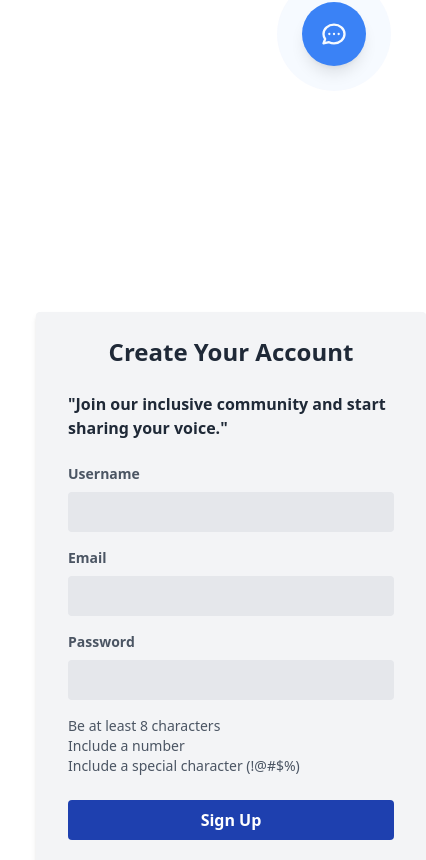
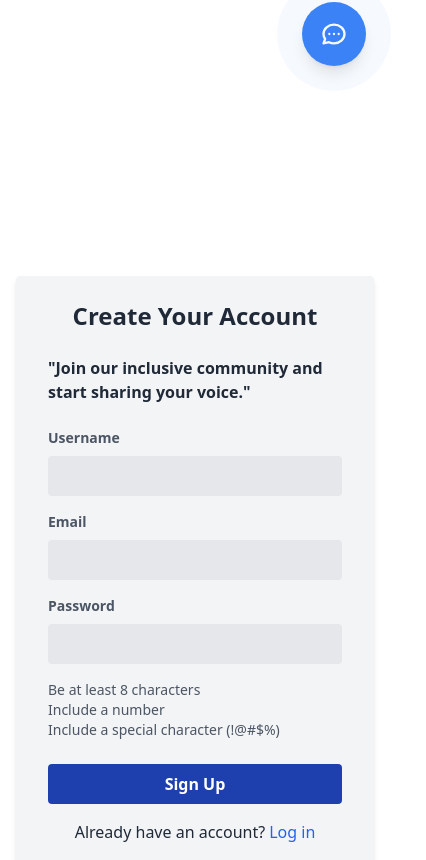
Before and after one commit to ashbel747/module-3-assessment, a React (Vite) app in the folder client/: page / in a window 390 px wide. Shown: the part 754-1614 px from the top of the page, 426 px wide, since content can reach past the window. Built offline with nearby package versions, Linux system fonts and the light colour scheme; no server answers.

Commit message:
Refactor: Fix the responsive design of the signup form

```diff
--- a/client/src/App.jsx
+++ b/client/src/App.jsx
@@ -5,6 +5,7 @@
 import BlogFeed from './pages/BlogFeed';
 import Accessibility from './components/Accesibility-section';
 import ChatbotButton from './components/ChatbotButton';
+import Footer from './components/Footer';
 import { useSidebar } from './context/SidebarContext';
 import { Outlet } from 'react-router-dom';
 
@@ -12,7 +13,7 @@
   const { isSidebarOpen } = useSidebar();
 
   return (
-    <div>
+    <div className='overflow-hidden'>
       <Sidebar />
       <div className="flex-1 min-h-screen">
         <Navbar />
@@ -22,6 +23,7 @@
           <SignUp />
           <BlogFeed />
           <Accessibility />
+          <Footer />
         </main>
       </div>
       <ChatbotButton />
--- a/client/src/components/Accesibility-section.jsx
+++ b/client/src/components/Accesibility-section.jsx
@@ -25,7 +25,7 @@
                     Ultimately, accessible design is  human centered design. It<br/> challenges us to think beyond edge cases and embrace the full<br/> spectrum of user needs. By designing for inclusion, we create<br/> products that are more resilient, adaptable, and future proof.<br/> Accessibility isn't just about doing<br/> the right thing; it's about doing things right. And when we get<br/> it right, we build digital spaces where everyone belongs.
                 </p>
             </div>
-            <div className="border-blue-600 border-2 mt-5 mr-16">
+            <div className="border-blue-600 w-full  border-2 mt-5 mr-16">
                 <p className="mb-6 ml-2">Publication Date<br/><span className="text-blue-400">4/7/2025</span></p>
                 <p className="mb-6 ml-2">Category<br/><span className="text-blue-400">Design</span></p>
                 <p className="mb-6 ml-2">Reading time<br/><span className="text-blue-400">2 Hours</span></p>
--- /dev/null
+++ b/client/src/components/Footer.jsx
@@ -0,0 +1,12 @@
+
+export default function Footer() {
+
+  return (
+    <footer
+      id="footer"
+      className="bg-orange-100 dark:bg-gray-800 dark:text-white text-black p-8 mt-12"
+    >
+      <p className="text-center text-gray-500 mt-6 text-sm">©{new Date().getFullYear()} This Website was built with passion by INKSPIRE BLOGGING TEAM.</p>
+    </footer>
+  );
+}
--- a/client/src/pages/BlogFeed.jsx
+++ b/client/src/pages/BlogFeed.jsx
@@ -26,7 +26,7 @@
   return (
     <div className="max-w-6xl mx-auto bg-white dark:bg-gray-900 py-16">
       <h2 className='font-bold text-3xl m-20'>EXPLORE OUR FEED</h2>
-      <div className="grid sm:grid-cols-2 md:grid-cols-3 gap-6">
+      <div className="grid sm:grid-cols-2 md:grid-cols-3 gap-6 px-2">
         {posts.map(post => (
           <PostCard key={post._id} post={post} />
         ))}
--- a/client/src/pages/Signup.jsx
+++ b/client/src/pages/Signup.jsx
@@ -72,8 +72,8 @@
   };
 
   return (
-    <div className="min-h-screen w-screen flex items-center justify-center bg-white dark:bg-gray-900 m-9">
-      <div className="bg-gray-100 dark:bg-gray-800 shadow-md rounded px-8 pt-6 pb-8 w-full max-w-4xl">
+    <div className="min-h-screen w-full flex items-center justify-center bg-white dark:bg-gray-900  px-4 py-6 sm:px-6 md:px-8">
+      <div className="bg-gray-100 dark:bg-gray-800 shadow-md rounded px-8 pt-6 pb-8 w-full sm:max-w-md md:max-w-lg">
         <h2 className="text-2xl font-bold mb-4 text-center text-gray-800 dark:text-white">
           Create Your Account
         </h2>
```
Also changed, not shown: 1 other file (tests, documents, lock files or other folders).
